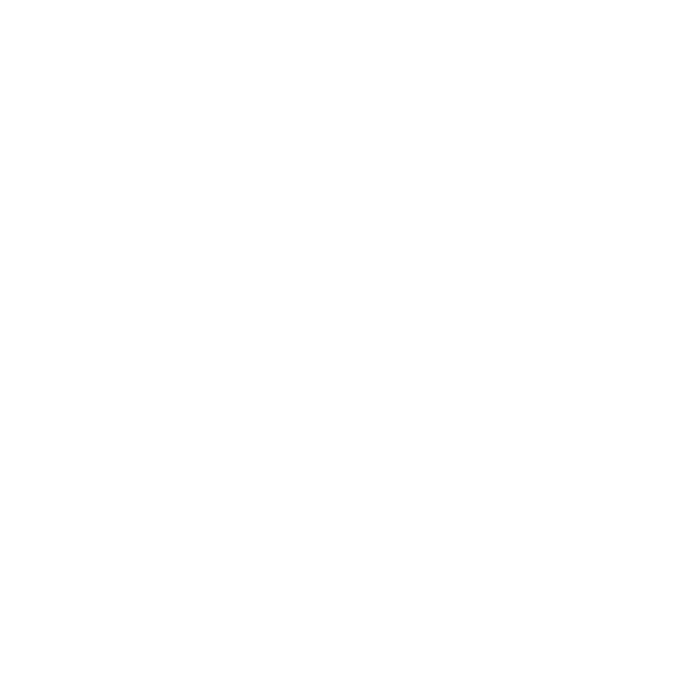
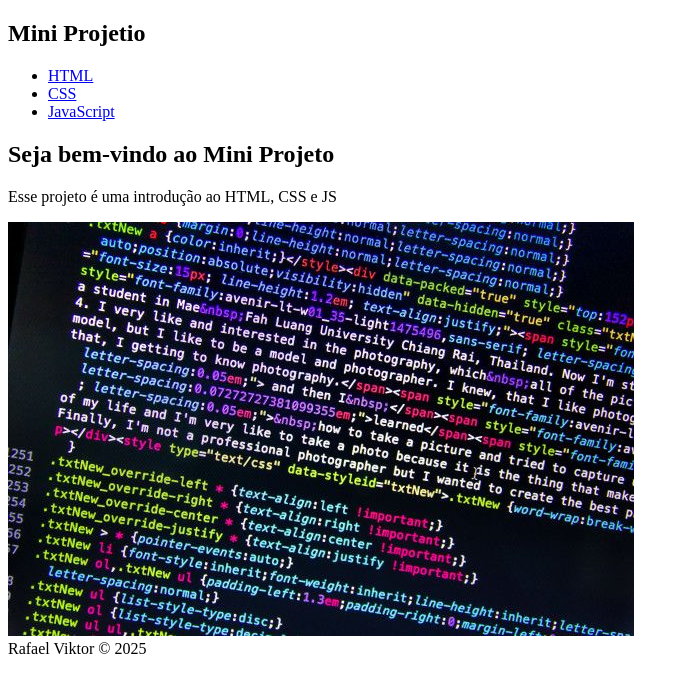
Before and after one commit to rafaelviktor29/HTML, a plain HTML site: page index.html in a window 1280 px wide. Shown: the whole page, without its empty margins (0-689 px from the left). Drawn offline with Linux system fonts and the light colour scheme.

Commit message:
Alteração no index.html, adição de arquivos

```diff
--- a/index.html
+++ b/index.html
@@ -1,11 +1,31 @@
 <!DOCTYPE html>
-<html lang="en">
+<html lang="pt-br">
     <head>
         <meta charset="UTF-8">
         <meta name="viewport" content="width=device-width, initial-scale=1.0">
         <title>Aula sobre HTML / CSS / JS </title>
     </head>
+
     <body>
+        <nav>
+            <h2>Mini Projetio</h2>
+            <ul>
+                <li><a href="AulaHTML.html">HTML</a></li>
+                <li><a href="AulaCSS.html">CSS</a></li>
+                <li><a href="AulaJS.html">JavaScript</a></li>
+            </ul>
+        </nav>
 
+        <section>
+            <h1>Seja bem-vindo ao Mini Projeto</h1>
+            <p>Esse projeto é uma introdução ao HTML, CSS e JS</p>
+            <a href="AulaHTML.html">
+                <img src="img/fundo.jpg" alt="imagem de fundo">
+            </a>
+        </section>
+
+        <footer>
+            Rafael Viktor &copy; 2025
+        </footer>
     </body>
 </html>
```
Also changed, not shown: AulaHTML.html (added, +28 -0 lines), img/fundo.jpg (added). Lines whose indentation alone changed are shown as unchanged.
